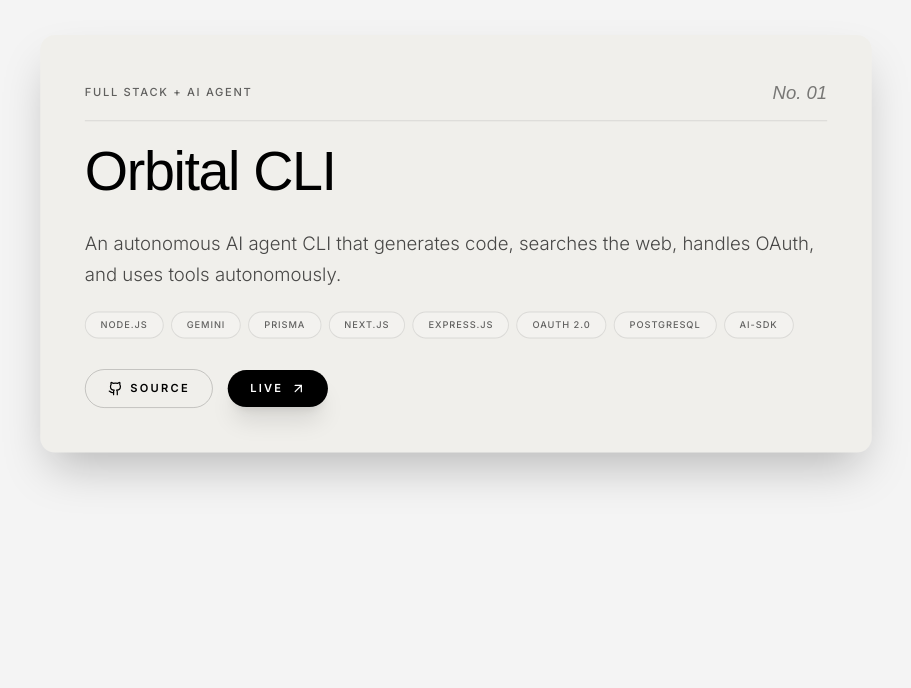
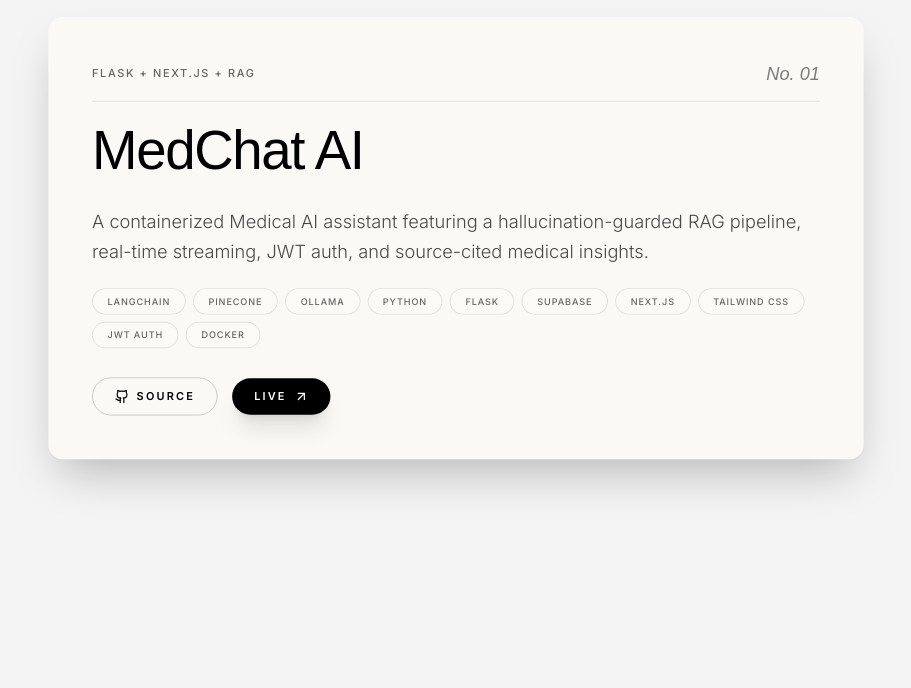
Before and after one commit to Abhas7/Abhas-Portfolio, a Next.js app: page / in a window 1280 px wide. Shown: the part 3172-3860 px from the top of the page, without its empty margins (184-1095 px from the left). Built offline with nearby package versions, Linux system fonts and the light colour scheme; a web font is replaced by a local one.

Commit message:
updating the new project

```diff
--- a/components/Projects.tsx
+++ b/components/Projects.tsx
@@ -6,8 +6,30 @@ import { ArrowDown } from "lucide-react";
 
 const PROJECTS = [
     {
+        title: "MedChat AI",
+        id: "01",
+        description: "A containerized Medical AI assistant featuring a hallucination-guarded RAG pipeline, real-time streaming, JWT auth, and source-cited medical insights.",
+        tags: [
+            "LangChain",
+            "Pinecone",
+            "Ollama",
+            "Python",
+            "Flask",
+            "Supabase",
+            "Next.js",
+            "Tailwind CSS",
+            "JWT Auth",
+            "Docker"
+        ],
+        link: "https://github.com/Abhas7/MedBotAI",
+        github: "https://github.com/Abhas7/MedBotAI",
+        category: "Flask + Next.js + RAG",
+        imageUrl: "https://images.unsplash.com/photo-1576091160550-2173dba999ef?q=80&w=800&auto=format&fit=crop",
+        color: "#FAF9F6"
+    },
+    {
         title: "Orbital CLI",
-        id: "01",
+        id: "02",
         description: "An autonomous AI agent CLI that generates code, searches the web, handles OAuth, and uses tools autonomously.",
         tags: ["Node.js", "Gemini", "Prisma", "Next.js", "Express.js", "OAuth 2.0", "PostgreSQL", "AI-SDK"],
         link: "https://github.com/Abhas7",
@@ -18,7 +40,7 @@ const PROJECTS = [
     },
     {
         title: "BLOGGERR",
-        id: "02",
+        id: "03",
         description: "AI-powered platform generating context-aware blog posts instantly using LLM orchestration.",
         tags: ["React", "Express.js", "OpenRouter", "MongoDB", "AI-SDK", "NextAuth"],
         link: "https://github.com/Abhas7",
@@ -29,7 +51,7 @@ const PROJECTS = [
     },
     {
         title: "AI Interviewer",
-        id: "03",
+        id: "04",
         description: "The ultimate AI-driven sandbox interview app: live code generation, autonomous tool usage, and real-time web searches to test your true engineering depth.",
         tags: ["React", "Express", "OpenRouter", "OpenCV", "LangChain", "MongoDB", "AI-SDK", "Zod Validation"],
         link: "https://github.com/Abhas7",
@@ -40,7 +62,7 @@ const PROJECTS = [
     },
     {
         title: "Task Manager",
-        id: "04",
+        id: "05",
         description: "Full-stack task management application enabling secure user authentication, task tracking, and productivity management through a scalable ASP.NET Core and React architecture.",
         tags: [
             "ASP.NET Core 8 Web API",
--- a/components/Skills.tsx
+++ b/components/Skills.tsx
@@ -25,7 +25,7 @@ const techGroups = [
         title: "Backend & Systems",
         description: "Designing secure REST and GraphQL APIs, managing real-time event streams, and implementing scalable, concurrent server architectures.",
         icon: <Server size={32} className="text-current" />,
-        skills: ["Node.js", "Express.js", "ASP.NET Core", "EF Core", "FastAPI", "GraphQL", "Socket.io", "JWT", "Prisma"],
+        skills: ["Node.js", "Express.js", "ASP.NET Core", "EF Core", "FastAPI", "Flask", "GraphQL", "Socket.io", "JWT", "Prisma"],
         bgColor: "#EAE0E3",
         textColor: "#000000"
     },
@@ -33,7 +33,7 @@ const techGroups = [
         title: "Data Architecture",
         description: "Modeling relational schemas, indexing queries, and managing non-relational database structures to ensure fast access times and data integrity.",
         icon: <Database size={32} className="text-current" />,
-        skills: ["Postgres", "MongoDB", "MySQL", "Cassandra", "Supabase", "Firebase"],
+        skills: ["Postgres", "Pinecone", "MongoDB", "MySQL", "Cassandra", "Supabase", "Firebase"],
         bgColor: "#E0EAE5",
         textColor: "#000000"
     },
@@ -49,7 +49,7 @@ const techGroups = [
         title: "AI & Data Science",
         description: "Training neural networks, processing pipelines, and applying statistical models to engineer automated, intelligent systems.",
         icon: <Cpu size={32} className="text-current" />,
-        skills: ["PyTorch", "TensorFlow", "Scikit-Learn", "NumPy", "Pandas", "Plotly", "OpenCV"],
+        skills: ["LangChain", "Ollama", "PyTorch", "TensorFlow", "Scikit-Learn", "NumPy", "Pandas", "Plotly", "OpenCV"],
         bgColor: "#E5E0EA",
         textColor: "#000000"
     }
--- a/components/ui/stacking-card.tsx
+++ b/components/ui/stacking-card.tsx
@@ -121,7 +121,7 @@ const Component = forwardRef<HTMLElement, ComponentRootProps>(({ projects }, ref
                 color={project.color}
                 description={project.description}
                 progress={scrollYProgress}
-                range={[i * 0.25, 1]}
+                range={[i * (1 / projects.length), 1]}
                 targetScale={targetScale}
                 project={project}
               />
```
